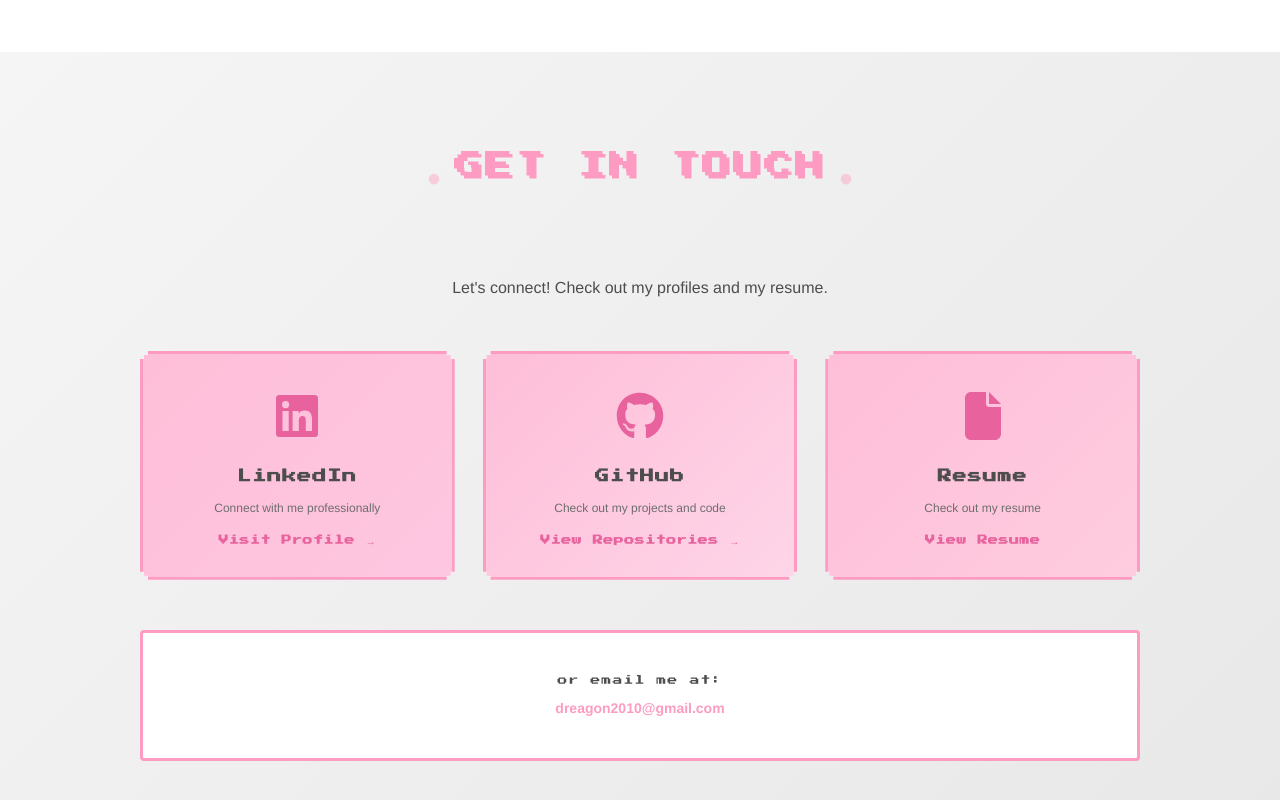
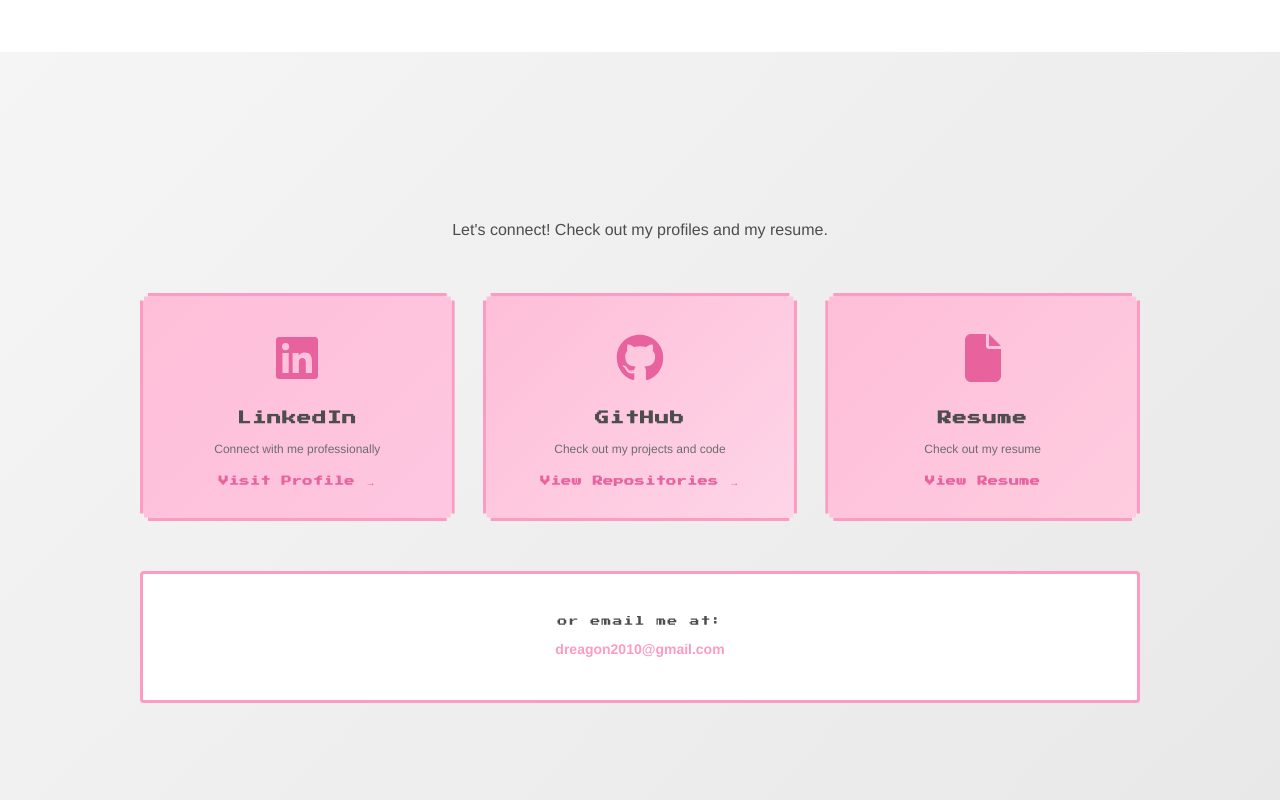
Before and after one commit to andrea7308/my-portfolio, a React (Create React App) app: page /#/ in a window 1280 px wide. Shown: the part 1548-2348 px from the top of the page. Built offline with nearby package versions, Linux system fonts and the light colour scheme.

Commit message:
Remove contact heading from Contact component
Removed the contact heading section from the Contact component.

```diff
--- a/src/pages/Contact.js
+++ b/src/pages/Contact.js
@@ -8,11 +8,6 @@ const Contact = () => {
   return (
     <div className="contact-content-wrapper">
         <div className="contact-container">
-          <div className="contact-heading">
-            <span className="pac-dot"></span>
-            <h1>Get in Touch</h1>
-            <span className="pac-dot"></span>
-          </div>
 
           <div className="contact-content">
             <p className="contact-description">
```
